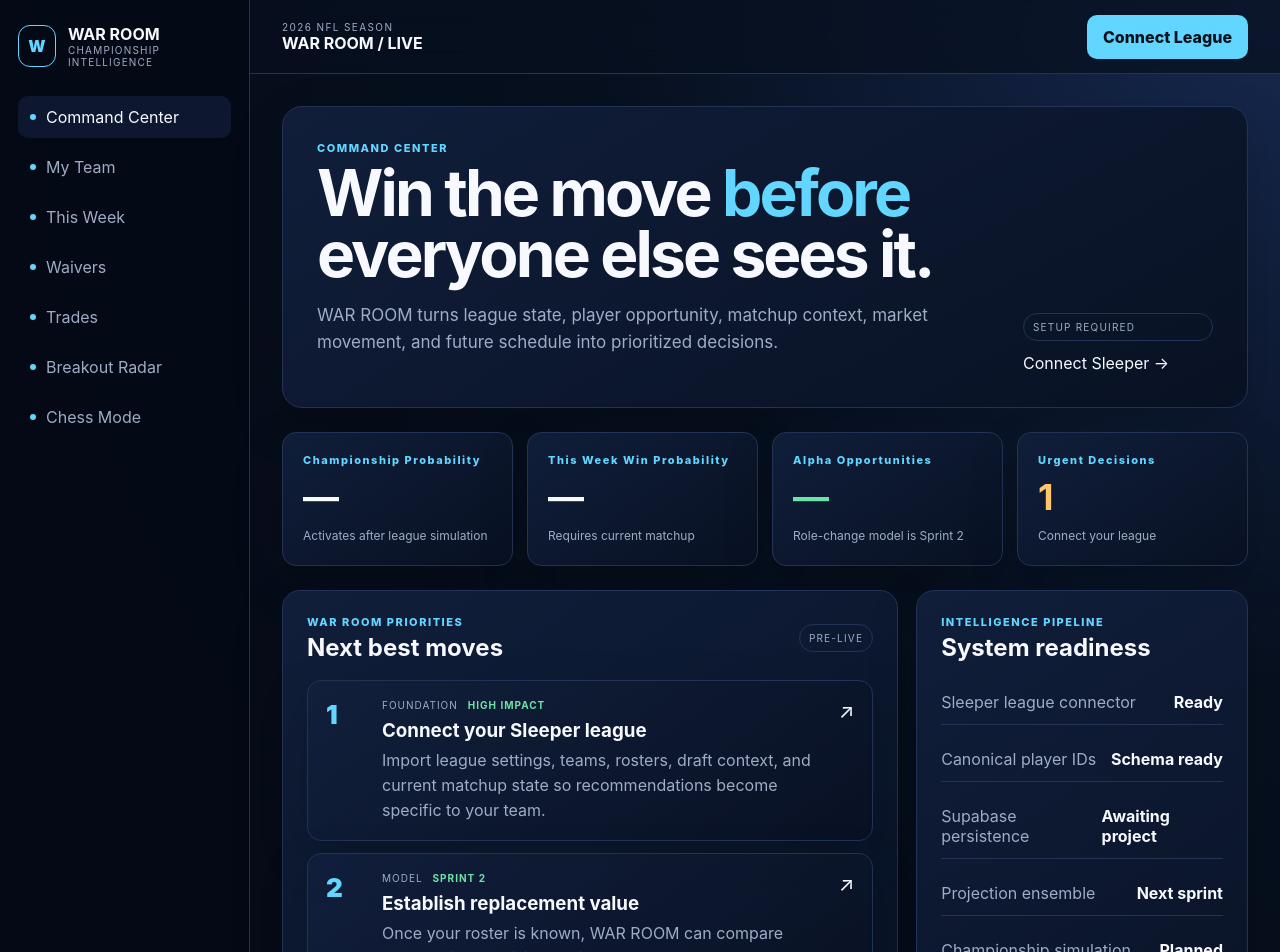
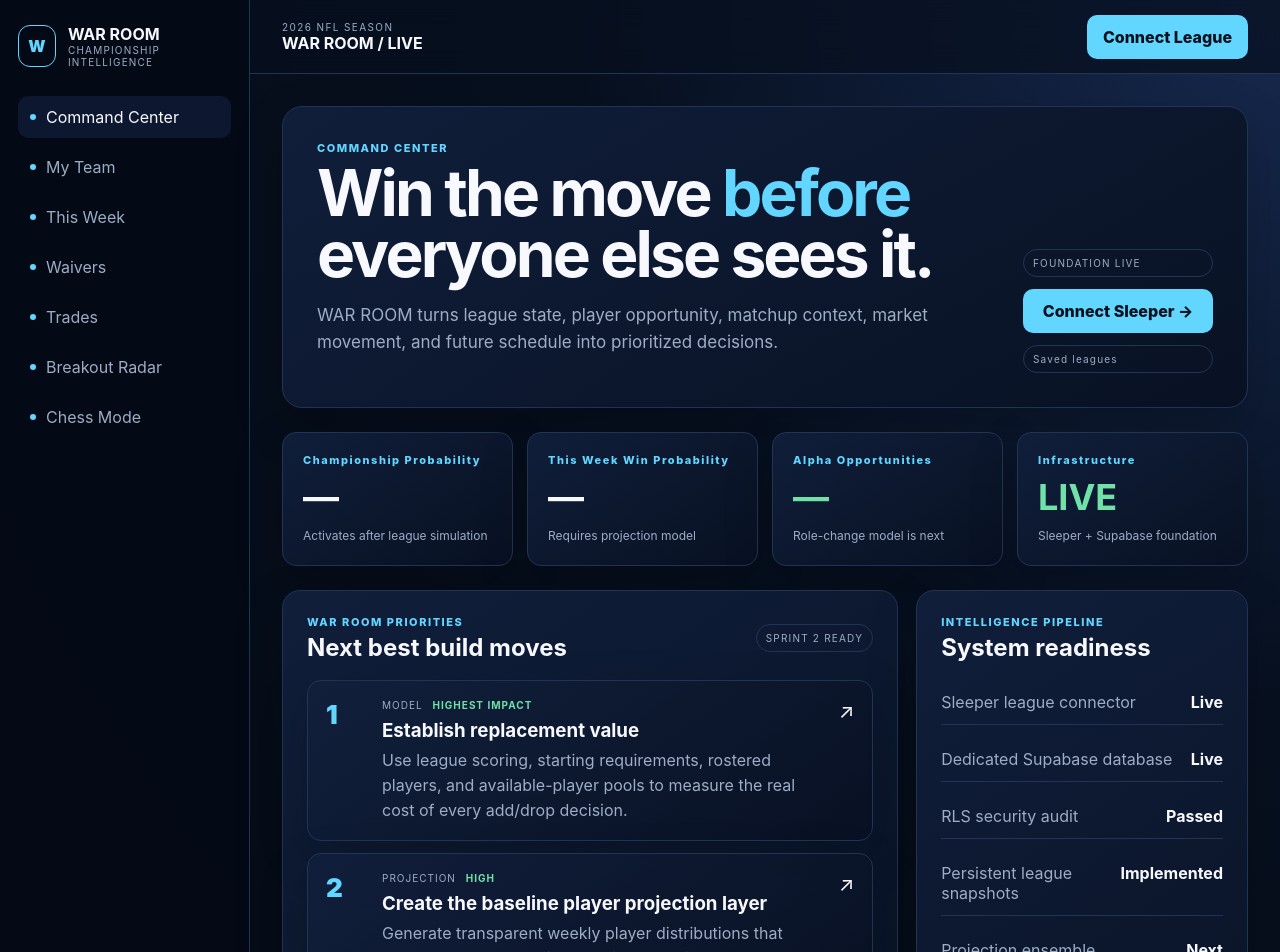
Before and after one commit to 352Legends/league-app, a Next.js app: page / in a window 1280 px wide. Shown: the top 952 px of the page. Built offline with nearby package versions, Linux system fonts and the light colour scheme.

Commit message:
chore: mark WAR ROOM foundation and persistence live

```diff
--- a/src/app/page.tsx
+++ b/src/app/page.tsx
@@ -12,32 +12,33 @@ export default function Home() {
           <p className="lede">WAR ROOM turns league state, player opportunity, matchup context, market movement, and future schedule into prioritized decisions.</p>
         </div>
         <div className="hero-cta">
-          <span className="status-chip">SETUP REQUIRED</span>
-          <Link href="/connect">Connect Sleeper →</Link>
+          <span className="status-chip">FOUNDATION LIVE</span>
+          <Link href="/connect" className="connect-button">Connect Sleeper →</Link>
+          <Link href="/saved" className="status-chip">Saved leagues</Link>
         </div>
       </section>
 
       <section className="metric-grid">
         <MetricCard label="Championship Probability" value="—" detail="Activates after league simulation" />
-        <MetricCard label="This Week Win Probability" value="—" detail="Requires current matchup" />
-        <MetricCard label="Alpha Opportunities" value="—" detail="Role-change model is Sprint 2" tone="positive" />
-        <MetricCard label="Urgent Decisions" value="1" detail="Connect your league" tone="warning" />
+        <MetricCard label="This Week Win Probability" value="—" detail="Requires projection model" />
+        <MetricCard label="Alpha Opportunities" value="—" detail="Role-change model is next" tone="positive" />
+        <MetricCard label="Infrastructure" value="LIVE" detail="Sleeper + Supabase foundation" tone="positive" />
       </section>
 
       <section className="two-column">
         <div className="section-block">
-          <div className="section-heading"><div><p className="eyebrow">WAR ROOM PRIORITIES</p><h2>Next best moves</h2></div><span className="status-chip">PRE-LIVE</span></div>
+          <div className="section-heading"><div><p className="eyebrow">WAR ROOM PRIORITIES</p><h2>Next best build moves</h2></div><span className="status-chip">SPRINT 2 READY</span></div>
           <div className="priority-list">
-            <PriorityCard rank={1} tag="FOUNDATION" impact="HIGH IMPACT" title="Connect your Sleeper league" summary="Import league settings, teams, rosters, draft context, and current matchup state so recommendations become specific to your team." />
-            <PriorityCard rank={2} tag="MODEL" impact="SPRINT 2" title="Establish replacement value" summary="Once your roster is known, WAR ROOM can compare every waiver decision against the player you would actually have to drop." />
-            <PriorityCard rank={3} tag="SIMULATION" impact="SPRINT 3" title="Activate matchup win probability" summary="Move from simple point projections to simulated lineup choices optimized for your actual opponent." />
+            <PriorityCard rank={1} tag="MODEL" impact="HIGHEST IMPACT" title="Establish replacement value" summary="Use league scoring, starting requirements, rostered players, and available-player pools to measure the real cost of every add/drop decision." />
+            <PriorityCard rank={2} tag="PROJECTION" impact="HIGH" title="Create the baseline player projection layer" summary="Generate transparent weekly player distributions that become the common input to lineup, waiver, and trade decisions." />
+            <PriorityCard rank={3} tag="SIMULATION" impact="NEXT" title="Activate matchup win probability" summary="Move from median-point rankings into thousands of simulated outcomes for the user's actual opponent." />
           </div>
         </div>
 
         <div className="section-block intel-panel">
           <div className="section-heading"><div><p className="eyebrow">INTELLIGENCE PIPELINE</p><h2>System readiness</h2></div></div>
           <div className="pipeline-list">
-            {[['Sleeper league connector','Ready'],['Canonical player IDs','Schema ready'],['Supabase persistence','Awaiting project'],['Projection ensemble','Next sprint'],['Championship simulation','Planned'],['Alpha Detector','Planned']].map(([label,status]) => (
+            {[['Sleeper league connector','Live'],['Dedicated Supabase database','Live'],['RLS security audit','Passed'],['Persistent league snapshots','Implemented'],['Projection ensemble','Next'],['Championship simulation','Planned'],['Alpha Detector','Planned']].map(([label,status]) => (
               <div className="pipeline-row" key={label}><span>{label}</span><strong>{status}</strong></div>
             ))}
           </div>
```
